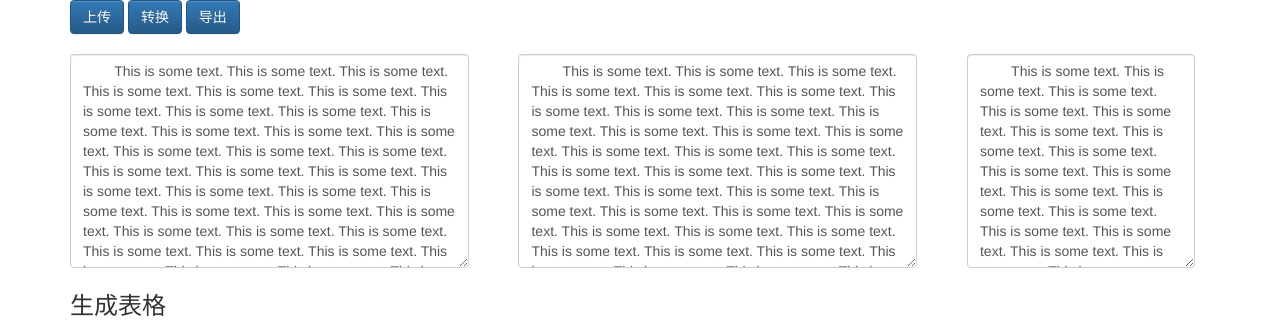
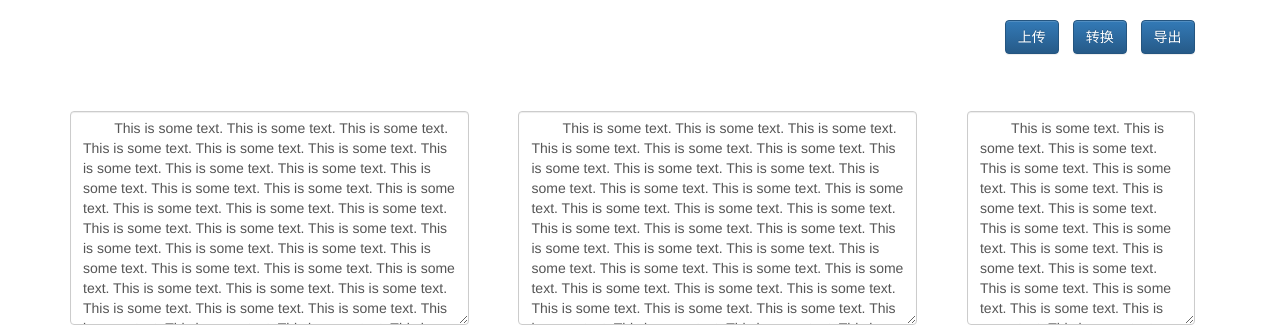
Before and after one commit to xiaobai2004/backend, a Flask app: page / in a window 1280 px wide. Shown: the top 330 px of the page. Run offline with Flask 2, Linux system fonts and the light colour scheme; some libraries are stand-ins or nearby versions.

Commit message:
adjust buttons position

```diff
--- a/app/templates/index.html
+++ b/app/templates/index.html
@@ -23,17 +23,26 @@
     #uploadFile{
         display:none;
     }
+    .btn-right-first{
+        margin-left: 82%;
+    }
+    .btn-right{
+        margin-left: 10px;
+    }
+    #uploadForm{
+        margin-bottom: 5%;
+    }
 </style>
 {% endblock %}
 
 {% block page_content %}
-    <div id="uploadForm">
-        <input id="uploadFile" type="file" name=file/>
-        <button id="uploadBtn" class="btn btn-primary" type="button">上传</button>
-        <button id="convertBtn" class="btn btn-primary" type="button">转换</button>
-        <button id="exportBtn" class="btn btn-primary" type="button">导出</button>
-        <div class="h2 text-center" id="fileName"></div>
-    </div>
+<div id="uploadForm">
+    <div class="h2 text-center" id="fileName"></div>
+    <input id="uploadFile" type="file" name=file/>
+    <button id="uploadBtn" class="btn btn-primary btn-right-first" type="button">上传</button>
+    <button id="convertBtn" class="btn btn-primary btn-right" type="button">转换</button>
+    <button id="exportBtn" class="btn btn-primary btn-right" type="button">导出</button>
+</div>
 <div id="edit_area" style=";margin-bottom:10px;">
     <textarea id="original_text" class="form-control text" rows="10">
         This is some text. This is some text. This is some text. This is some text. This is some text. This is some text. This is some text. This is some text. This is some text. This is some text. This is some text. This is some text. This is some text. This is some text. This is some text. This is some text. This is some text. This is some text. This is some text. This is some text. This is some text. This is some text. This is some text. This is some text. This is some text. This is some text. This is some text. This is some text. This is some text. This is some text. This is some text. This is some text. This is some text. This is some text. This is some text. This is some text.
@@ -152,9 +161,10 @@ $(document).ready(function(){
         }).done(function(res) {
             var data = JSON.parse(res)
             if(data.success == 'true'){
-                var origin = JSON.stringify(data.parts.origin).replace(/\\r\\n/g, '<br/>');
-                var vernacular = JSON.stringify(data.parts.vernacular).replace(/\\r\\n/g, '<br/>');
-                var comment = JSON.stringify(data.parts.comment).replace(/\\r\\n/g, '<br/>');
+                //replace(/\\r\\n/g, '<br/>')
+                var origin = JSON.stringify(data.parts.origin);
+                var vernacular = JSON.stringify(data.parts.vernacular);
+                var comment = JSON.stringify(data.parts.comment);
                 $("#original_text").html(origin);
                 $("#vernacular_text").html(vernacular);
                 $("#comment").html(comment);
```
